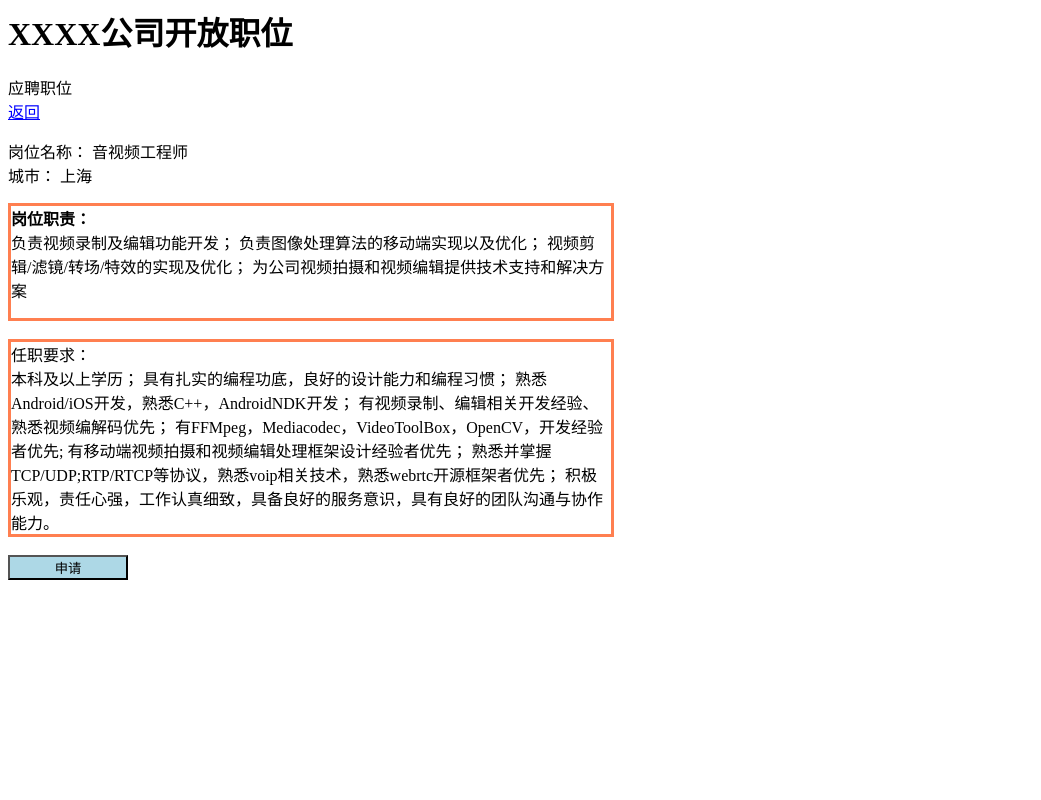
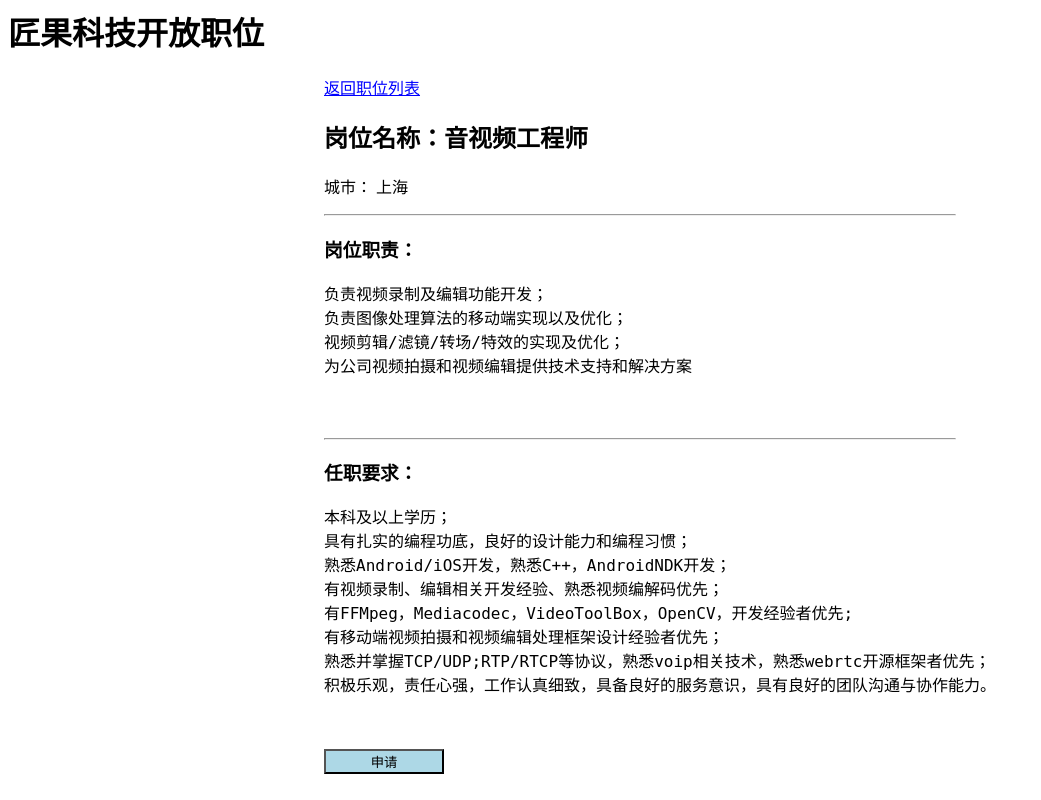
Before and after one commit to happysmilecode/MangoRec, a Django app: page /job/1/ in a window 1280 px wide. Shown: the whole page, without its empty margins (0-1041 px from the left). Run offline with Django 3.2, Linux system fonts and the light colour scheme; data comes from the database, SQL or seed files in the repository; both versions use the stored data as it was after the commit.

Commit message:
职位也增加样式

```diff
--- a/job/templates/base.html
+++ b/job/templates/base.html
@@ -1,6 +1,6 @@
 <!--job/templates/base.html-->
 
-<h1> XXXX公司开放职位  </h1>
+<h1> 匠果科技开放职位  </h1>
 
 {% block content %}
 {% endblock %}
--- a/job/templates/job.html
+++ b/job/templates/job.html
@@ -1,34 +1,41 @@
 {% extends 'base.html' %}
 
 {% block content %}
- 应聘职位 <br>
- <a href="/joblist" style="color:blue">返回</a> <p></p>
+
+<div style="margin:auto; width:50%;">
+
+ <a href="/joblist" style="color:blue">返回职位列表</a> <p></p>
 
 {% if job %}
-    <div class="position_name" >
-        岗位名称：
-        {{job.job_name}} <br>
+    <div class="position_name" z>
+        <h2>岗位名称：{{job.job_name}} </h2>
+
         城市：
         {{job.city_name}} <p></p>
     </div>
-
-    <div class="position_responsibility" style="width:600px; border-style: solid; border-color: coral;">
-        <b>岗位职责：</b><br>
-        {{job.job_responsibility}}
+    <hr>
+    <div class="position_responsibility" style="width:600px;">
+        <h3>岗位职责：</h3>
+        <pre style="font-size:16px">{{job.job_responsibility}}
+        </pre>
         <p></p>
     </div><br>
-    <div class="position_requirement" style="width:600px; border-style: solid; border-color: coral;">
-        任职要求：<br>
-        {{job.job_requirement}}
+
+    <hr>
+    <div class="position_requirement" style="width:600px; ">
+        <h3>任职要求：</h3>
+        <pre style="font-size:16px">{{job.job_requirement}}
+        </pre>
     </div>
 
     <br>
 
     <div class="apply_position">
-        <input type="button" style="width:120;background-color:lightblue; " value="申请" />
+        <input type="button" style="width:120px;background-color:lightblue; " value="申请" />
     </div>
 {% else %}
     <p>职位不存在</p>
 {% endif %}
 
 {% endblock %}
+</div>
--- a/job/templates/joblist.html
+++ b/job/templates/joblist.html
@@ -2,7 +2,7 @@
 {% extends 'base.html' %}
 
 {% block content %}
- {{ user.username|default:'Guest' }}, 你好, 期待加入我们，用技术改变世界
+ 终于等到你，期待加入我们，用技术去探索一个新世界
 
 {% if job_list %}
     <ul>
```
Also changed, not shown: db.sqlite3.
